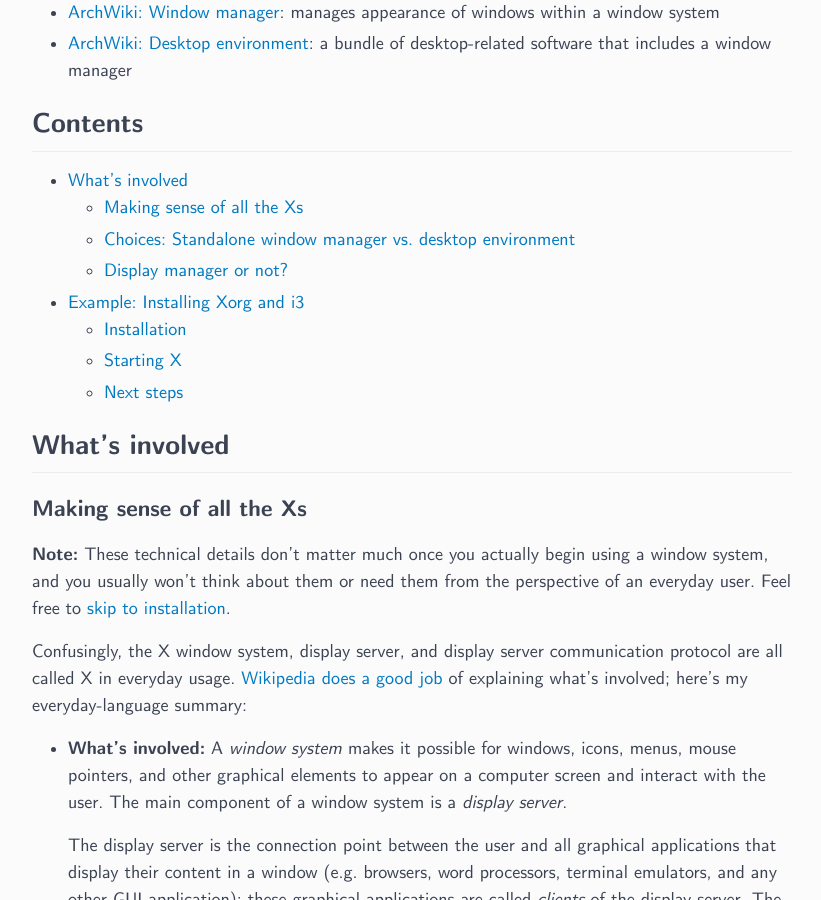
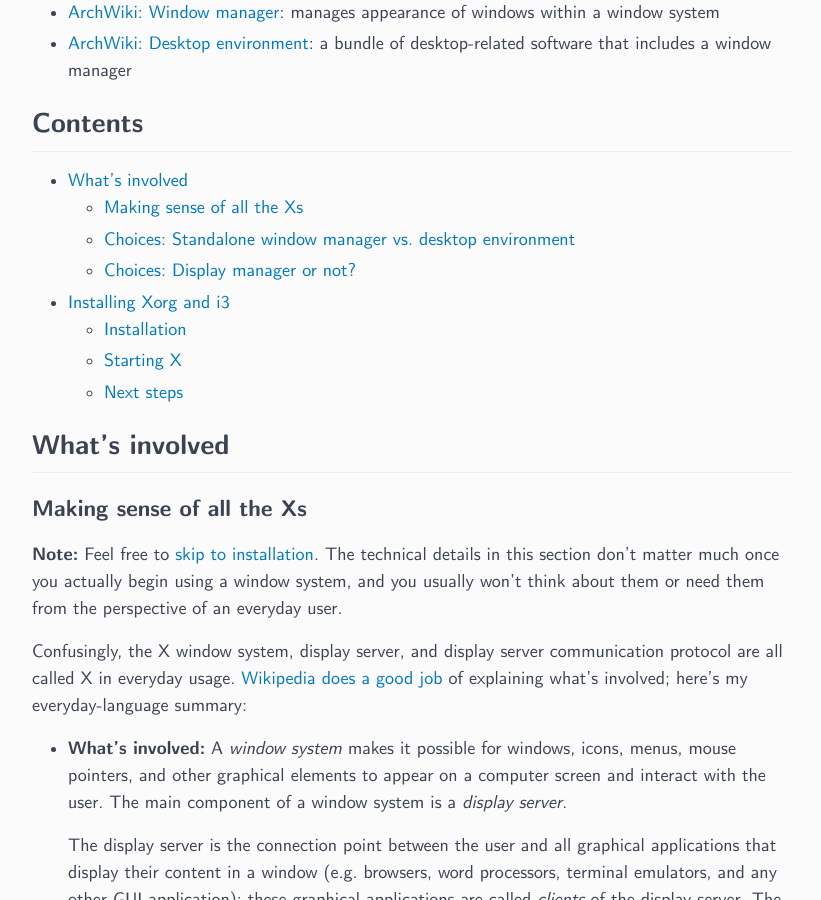
Before and after one commit to ejmastnak/ejmastnak.github.io, a Jekyll site: the page built from notes/arch/basics/startx.md, in a window 1280 px wide and 900 px high, scrolled down 593 px. Shown: the whole window, without its empty margins (228-1049 px from the left). Built offline with Jekyll 4.4.1, drawn with Linux system fonts in a browser that asks for light colours; some of the changed text lies outside the part shown.

Commit message:
Make some minor clarifications

```diff
--- a/notes/arch/basics/startx.md
+++ b/notes/arch/basics/startx.md
@@ -23,8 +23,8 @@ Most anything associated with modern desktop computing requires a window system.
 * [What's involved](#whats-involved)
   * [Making sense of all the Xs](#making-sense-of-all-the-xs)
   * [Choices: Standalone window manager vs. desktop environment](#choices-standalone-window-manager-vs-desktop-environment)
-  * [Display manager or not?](#display-manager-or-not)
-* [Example: Installing Xorg and i3](#example-installing-xorg-and-i3)
+  * [Choices: Display manager or not?](#choices-display-manager-or-not)
+* [Installing Xorg and i3](#installing-xorg-and-i3)
   * [Installation](#installation)
   * [Starting X](#starting-x)
   * [Next steps](#next-steps)
@@ -35,8 +35,9 @@ Most anything associated with modern desktop computing requires a window system.
 
 ### Making sense of all the Xs
 
-**Note:** These technical details don't matter much once you actually begin using a window system, and you usually won't think about them or need them from the perspective of an everyday user.
-Feel free to [skip to installation](#example-installing-xorg-and-i3).
+**Note:** Feel free to [skip to installation](#example-installing-xorg-and-i3).
+The technical details in this section don't matter much once you actually begin using a window system, and you usually won't think about them or need them from the perspective of an everyday user.
+
 
 Confusingly, the X window system, display server, and display server communication protocol are all called X in everyday usage.
 [Wikipedia](https://en.wikipedia.org/wiki/Windowing_system) [does](https://en.wikipedia.org/wiki/X_Window_System) [a good job](https://en.wikipedia.org/wiki/X.Org_Server) of explaining what's involved;
@@ -99,7 +100,7 @@ You really have three choices, not two:
 Need help choosing a desktop environment or window manager?
 You can browse through a bunch of options on Ermanno Ferrari's excellent [desktop customization playlist](https://www.youtube.com/playlist?list=PL-odKaUzOz3Knbk8vs_T1pItsTZtkO6ZL).
 
-### Display manager or not?
+### Choices: Display manager or not?
 
 It depends on how you want to log in.
 After a standard Arch install you log in by typing your username and password into a text-based console prompt displayed at the end of the boot process.
@@ -113,7 +114,7 @@ You can also configure most DMs to start Xorg automatically after logging in.
 My suggestion for beginners: begin without a display manager and log in using the text-based console---you'll have fewer things to set up and potentially misconfigure.
 You can always install a DM after setting up your window manager and/or desktop environment.
 
-## Example: Installing Xorg and i3
+## Installing Xorg and i3
 
 Here's the minimal window setup I'll cover on this page:
 - Display server: Xorg
```
